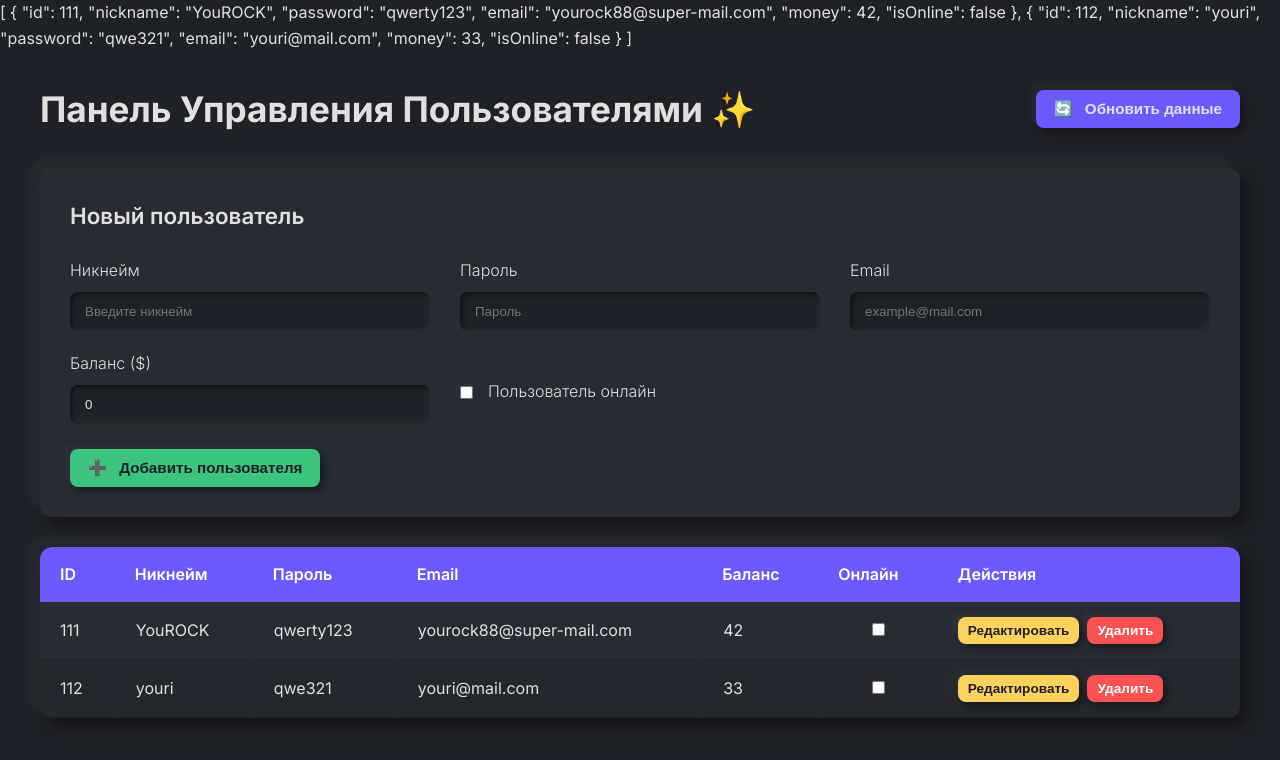
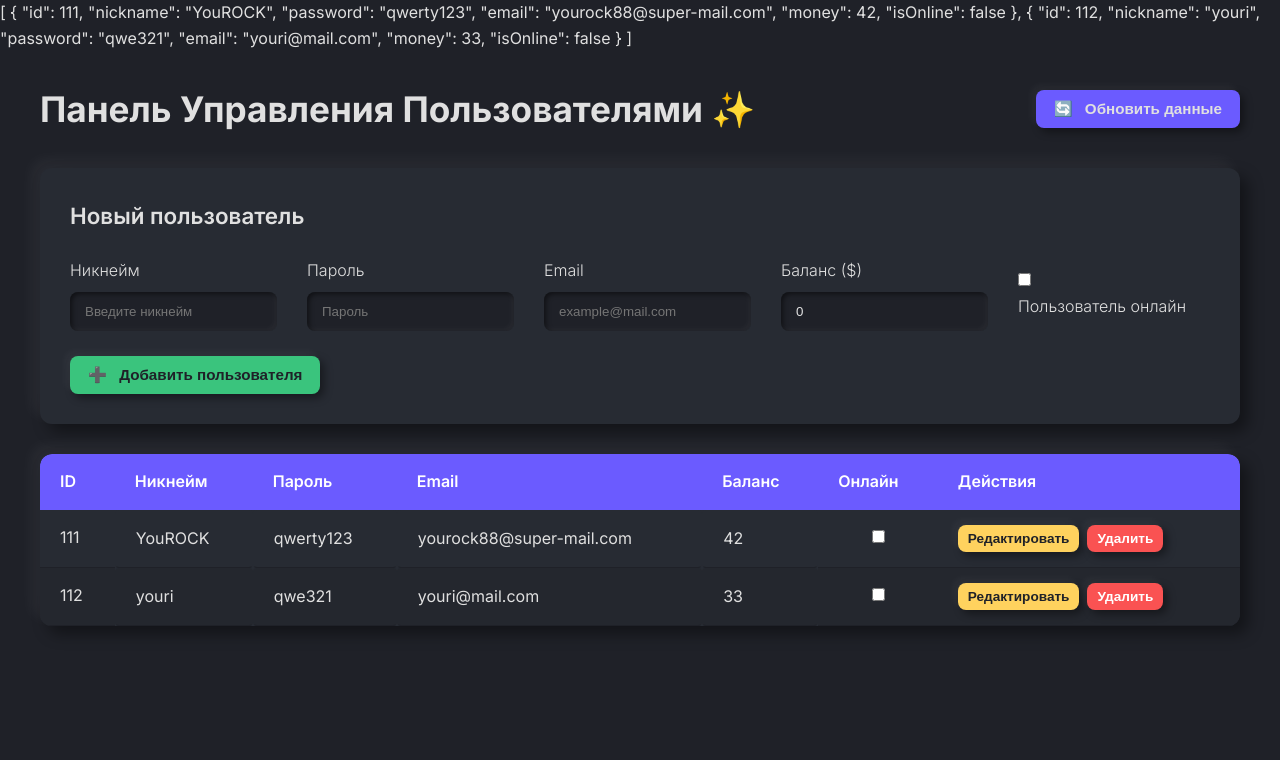
Before and after one commit to yourock1988/app-things, a Vue app in the folder apps/frontend/: page / in a window 1280 px wide. Shown: the top 760 px of the page. Built offline with nearby package versions, Linux system fonts and the light colour scheme.

Commit message:
Changed: styles

```diff
--- a/apps/frontend/src/assets/css/style.css
+++ b/apps/frontend/src/assets/css/style.css
@@ -144,20 +144,22 @@ h2 {
 
 .form-grid {
   display: grid;
-  grid-template-columns: repeat(3, 1fr);
+  grid-template-columns: repeat(5, 1fr);
   gap: 20px 30px;
   margin-bottom: 25px;
 }
 
-.form-group {
+.form-group > label {
   display: flex;
   flex-direction: column;
-}
-
-.form-group label {
   margin-bottom: 8px;
   color: var(--color-text-light);
   font-weight: 300;
+  /* width: 250px; */
+}
+.form-grid > label:has(input[type='checkbox']) {
+  flex-direction: row;
+  color: red;
 }
 
 input:not([type='checkbox']) {
```
